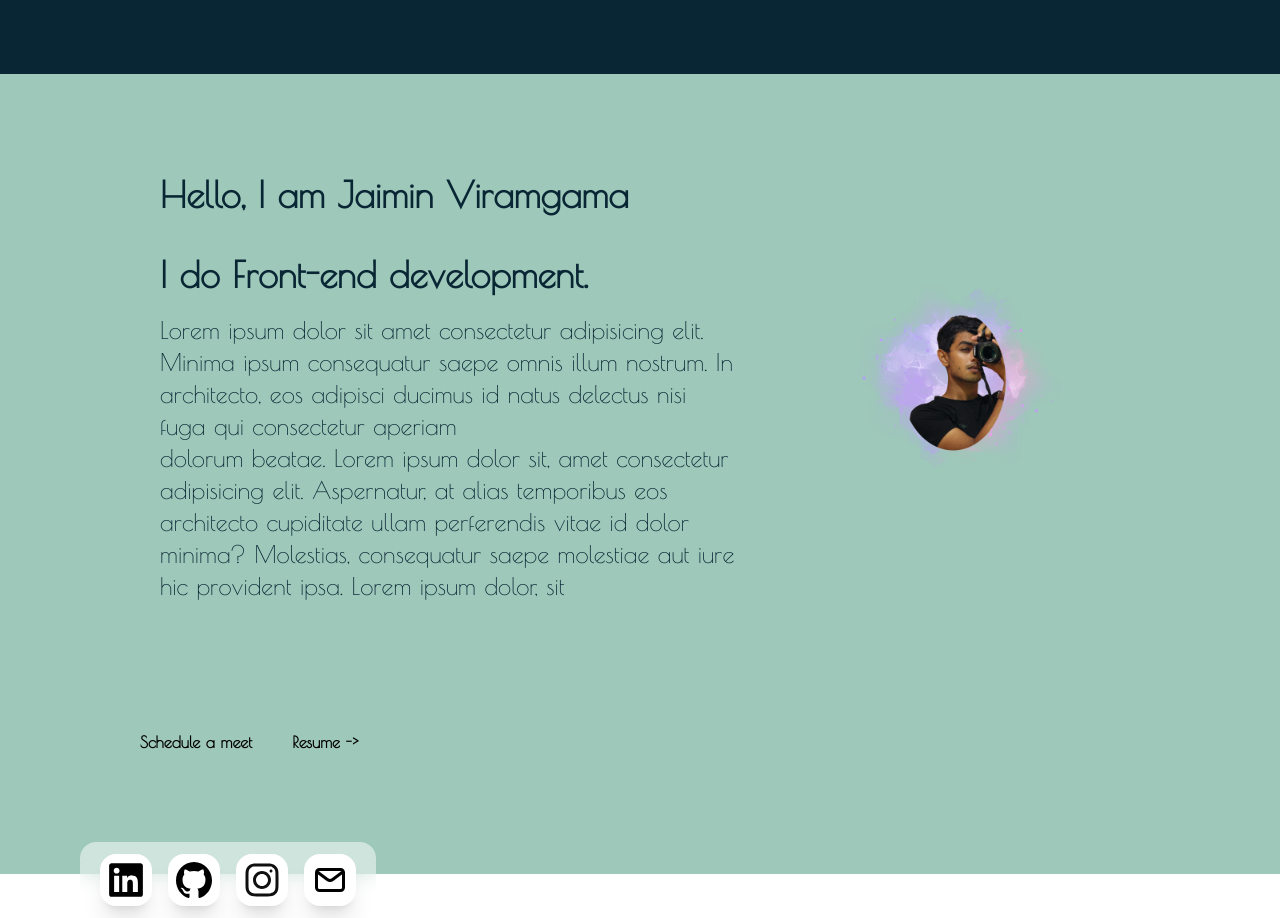
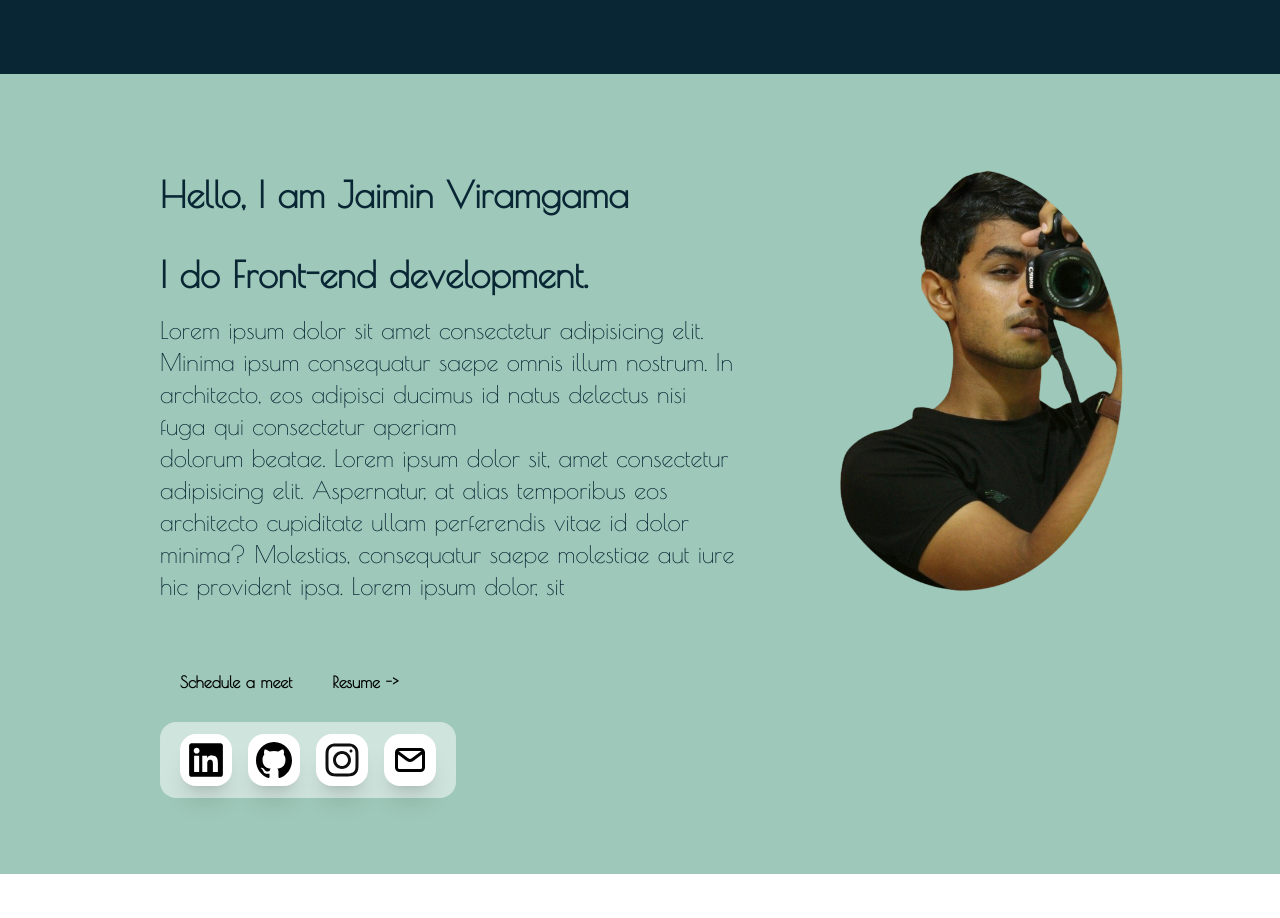
Before and after one commit to jaimin1503/jaimin-s-portfolio, a React (Vite) app: page / in a window 1280 px wide. Shown: the part 803-1721 px from the top of the page. After the commit the page ends 1681 px from the top, so only its background shows below. Built offline with nearby package versions, Linux system fonts and the light colour scheme.

Commit message:
added animated cursor

```diff
--- a/package.json
+++ b/package.json
@@ -11,6 +11,7 @@
   },
   "dependencies": {
     "react": "^18.2.0",
+    "react-animated-cursor": "^2.11.2",
     "react-dom": "^18.2.0",
     "react-router-dom": "^6.21.1"
   },
--- a/src/App.jsx
+++ b/src/App.jsx
@@ -1,9 +1,37 @@
 import AboutMe from "./pages/aboutMe/AboutMe";
 import HomePage from "./pages/home/HomePage";
+import "./pages/cursor.js";
+// import "./pages/cursor.css";
+import AnimatedCursor from "react-animated-cursor";
 
 function App() {
   return (
     <>
+      {/* <span
+        id="cursorFollower"
+        className="cursorFollower bg-gray-100 md:h-[10rem] md:w-[10rem] h-[7rem] w-[7rem] "
+      ></span> */}
+      <AnimatedCursor
+        innerSize={8}
+        outerSize={8}
+        color="193, 11, 111"
+        outerAlpha={0.2}
+        innerScale={0.7}
+        outerScale={5}
+        clickables={[
+          "a",
+          'input[type="text"]',
+          'input[type="email"]',
+          'input[type="number"]',
+          'input[type="submit"]',
+          'input[type="image"]',
+          "label[for]",
+          "select",
+          "textarea",
+          "button",
+          ".link",
+        ]}
+      />
       <HomePage />
       <AboutMe />
     </>
--- a/src/components/Styles.css
+++ b/src/components/Styles.css
@@ -54,15 +54,7 @@
     box-shadow: 0 0 0 0 rgba(204, 169, 44, 0);
   }
 }
-.cursorFollower {
-  position: fixed;
-  border: 2px solid black;
-  border-radius: 50%;
-  transform: translate(-50%, -50%) scale(1);
-  transition: transform 0.1s;
-  mix-blend-mode: difference;
-  pointer-events: none;
-}
+
 .text-shadow {
   text-shadow: 0px 0px 50px #9ec8b9;
 }
@@ -75,3 +67,9 @@
   backdrop-filter: blur(10px); /* Adjust the blur value to your preference */
   background-color: rgba(255, 255, 255, 0.5); /* Adjust the opacity as needed */
 }
+.social-logos {
+  transition: 0.2s;
+}
+.social-logos:hover {
+  transform: translateY(-10px) scale(1.2);
+}
--- a/src/pages/aboutMe/AboutMe.jsx
+++ b/src/pages/aboutMe/AboutMe.jsx
@@ -8,8 +8,9 @@ import email from "./assets/email.svg";
 const AboutMe = () => {
   return (
     <div className=" bg-[#9EC8B9] h-screen w-screen">
-      <div className="about-me py-10 flex justify-center items-center">
-        <div className="info-text p-10">
+      <div className=" flex flex-col">
+        <div className="about-me py-10 flex justify-center ">
+          <div className="info-text p-10 flex flex-col items-start">
             <h2 className=" text-4xl font-poiret py-5 text-[#092635] font-extrabold">
               Hello, I am Jaimin Viramgama
             </h2>
@@ -19,48 +20,53 @@ const AboutMe = () => {
             <p className=" text-2xl font-poiret max-w-xl text-[#092635]">
               Lorem ipsum dolor sit amet consectetur adipisicing elit. Minima
               ipsum consequatur saepe omnis illum nostrum. In architecto, eos
-            adipisci ducimus id natus delectus nisi fuga qui consectetur aperiam
+              adipisci ducimus id natus delectus nisi fuga qui consectetur
+              aperiam
               <br />
-            dolorum beatae. Lorem ipsum dolor sit, amet consectetur adipisicing
-            elit. Aspernatur, at alias temporibus eos architecto cupiditate
-            ullam perferendis vitae id dolor minima? Molestias, consequatur
-            saepe molestiae aut iure hic provident ipsa. Lorem ipsum dolor, sit
+              dolorum beatae. Lorem ipsum dolor sit, amet consectetur
+              adipisicing elit. Aspernatur, at alias temporibus eos architecto
+              cupiditate ullam perferendis vitae id dolor minima? Molestias,
+              consequatur saepe molestiae aut iure hic provident ipsa. Lorem
+              ipsum dolor, sit
             </p>
-        </div>
-        <div className="my-image">
-          <img className="w-[30vw] object-center" src={jaimin} alt="" />
-        </div>
-      </div>
-      <div className=" links flex ml-20 p-10 font-poiret font-extrabold">
+            <div className=" flex flex-col mt-10">
+              <div className=" links flex font-poiret my-5 font-extrabold">
                 <button className=" py-2 px-5">Schedule a meet</button>
                 <button className=" py-2 px-5">Resume {"->"}</button>
               </div>
 
-      <div className="social-links ml-20 m-10 w-fit p-3 rounded-2xl">
+              <div className="social-links w-fit p-3 rounded-2xl">
                 <div className="flex relative opacity-100">
                   <Link to="https://www.linkedin.com/in/jaimin-viramgama-487485233/">
-            <div className=" p-2 bg-white rounded-2xl mx-2 shadow-xl">
+                    <div className=" p-2 bg-white rounded-2xl mx-2 shadow-xl social-logos">
                       <img src={linkedin} alt="linkedin" />
                     </div>
                   </Link>
                   <Link to="https://github.com/jaimin1503">
-            <div className=" p-2 bg-white rounded-2xl mx-2 shadow-xl">
+                    <div className=" p-2 bg-white rounded-2xl mx-2 shadow-xl social-logos">
                       <img src={github} alt="github" />
                     </div>
                   </Link>
                   <Link to="https://www.instagram.com/jaimin_15.3/">
-            <div className=" p-2 bg-white rounded-2xl mx-2 shadow-xl">
+                    <div className=" p-2 bg-white rounded-2xl mx-2 shadow-xl social-logos">
                       <Instagram />
                     </div>
                   </Link>
                   <Link to="mailto:jaiminviramgama152@gmail.com">
-            <div className=" p-2 bg-white rounded-2xl mx-2 shadow-xl">
+                    <div className=" p-2 bg-white rounded-2xl mx-2 shadow-xl social-logos">
                       <img src={email} alt="email" />
                     </div>
                   </Link>
                 </div>
               </div>
             </div>
+          </div>
+          <div className="my-image">
+            <img className="w-[30vw] object-center" src={jaimin} alt="jaimin" />
+          </div>
+        </div>
+      </div>
+    </div>
   );
 };
 export default AboutMe;
--- /dev/null
+++ b/src/pages/cursor.css
@@ -0,0 +1,8 @@
+.cursorFollower {
+  position: fixed;
+  border-radius: 50%;
+  transform: translate(-50%, -50%) scale(1);
+  transition: transform 0.1s;
+  mix-blend-mode: difference;
+  pointer-events: none;
+}
```
Also changed, not shown: src/pages/aboutMe/assets/jaimin.png, src/pages/cursor.js (renamed from src/pages/home/cursor.js), 1 other file (tests, documents, lock files or other folders). Lines whose indentation alone changed are shown as unchanged.
